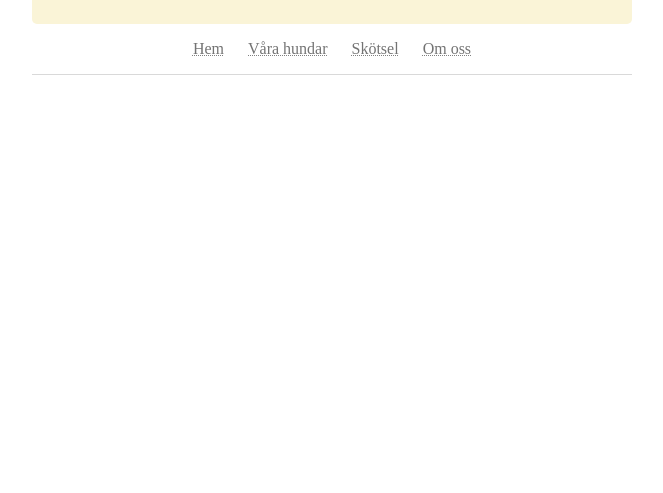
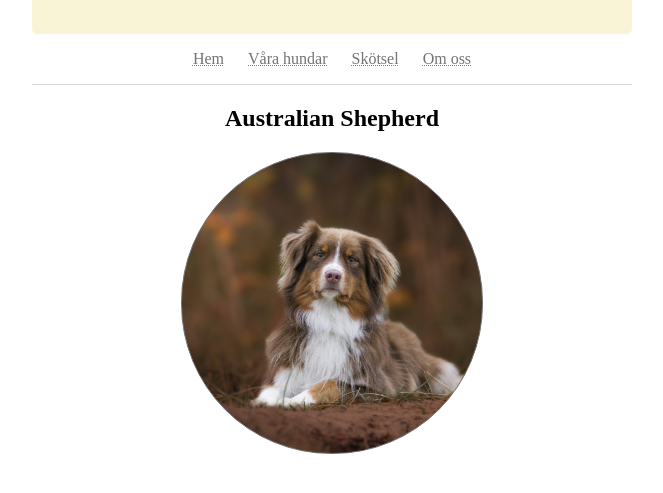
Before and after one commit to TheaGenrup/Doglopedia, a plain HTML site: page index.html in a window 1280 px wide. Shown: the part 149-642 px from the top of the page, without its empty margins (308-971 px from the left). Drawn offline with Linux system fonts and the light colour scheme.

Commit message:
Added the image

```diff
--- a/index.html
+++ b/index.html
@@ -18,7 +18,8 @@
         <p id="navigation">Skötsel</p>
         <p id="navigation">Om oss</p>
     </div>
-
+    <h2>Australian Shepherd</h2>
+    <div id="img"></div>
 </body>
 
 </html>
--- a/styles.css
+++ b/styles.css
@@ -6,11 +6,12 @@ body {
 #titel {
     text-align: center;
     background-color: rgb(250, 244, 215);
-    color: rgb(172, 156, 100);
+    color: rgb(171, 153, 109);
     padding: 17px 0px;
     width: 600px;
     border-radius: 5px;
     font-family: Georgia, 'Times New Roman', Times, serif;
+    margin-top: 10px;
 }
 
 #navigation_div {
@@ -25,3 +26,22 @@ div p {
     text-decoration: underline dotted 1px grey;
     padding: 0px 10px;
 }
+
+h2 {
+    text-align: center;
+}
+
+#img {
+    background-image: url(dog2.jpg);
+    margin-left: auto;
+    margin-right: auto;
+    width: 300px;
+    height: 300px;
+    background-size: cover;
+    background-position: center;
+    background-repeat: no-repeat;
+    border-radius: 150px;
+    border: rgb(115, 115, 115) 1px solid
+}
+
+/* Kan jag inte bestämma exakt var hunden ska vara? */
```
Also changed, not shown: dog.jpg (added), dog1.jpg (added), dog2.jpg (added), 1 other file.
